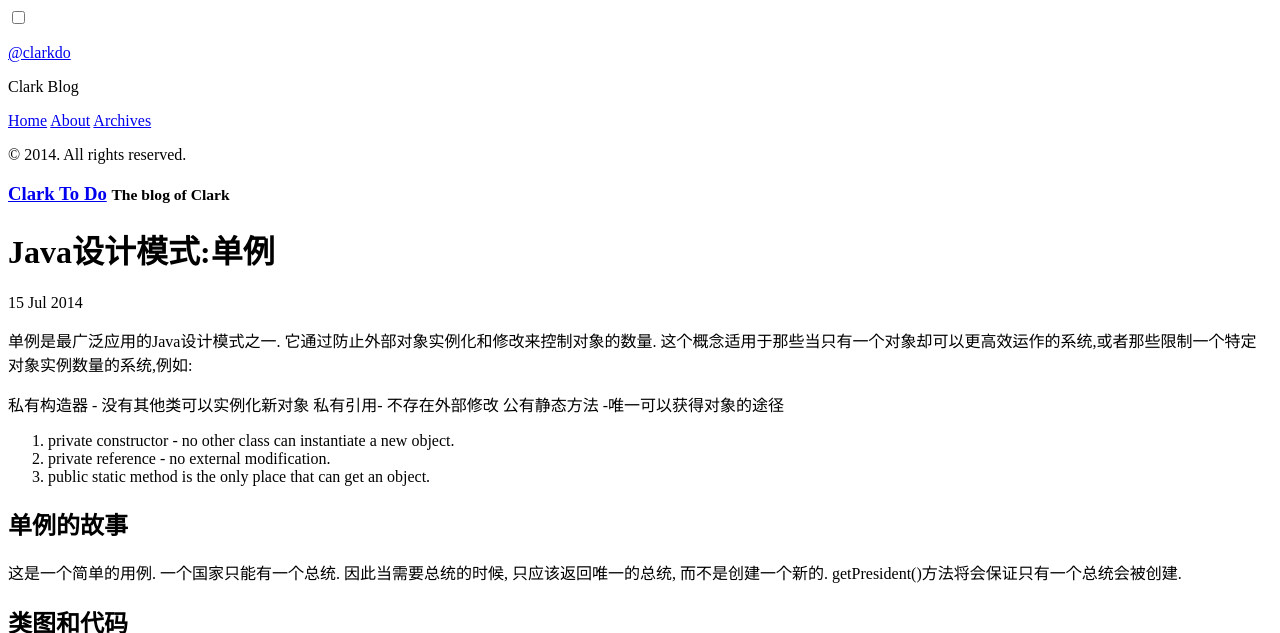
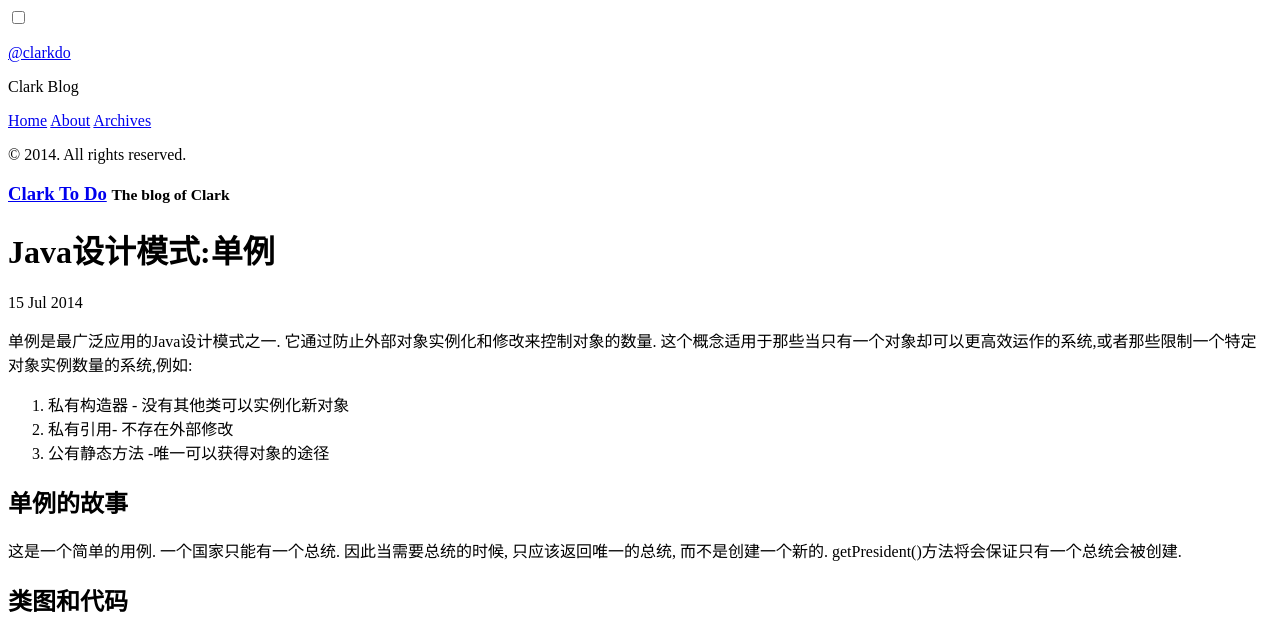
Before and after one commit to clarkdo/clarkdo.github.com, a Jekyll site: the page built from _posts/2014-07-15-11.md, in a window 1280 px wide and 900 px high, cut to the strip 0-633 px from the top of the window. Built offline with Jekyll 4.4.1, drawn with Linux system fonts in a browser that asks for light colours; Markdown is read by kramdown in place of the engine named in the settings; comment, search, counter and statistics services are not loaded.

Commit message:
new post

```diff
--- a/_posts/2014-07-15-11.md
+++ b/_posts/2014-07-15-11.md
@@ -5,13 +5,11 @@ comments: true
 ---
 单例是最广泛应用的Java设计模式之一. 它通过防止外部对象实例化和修改来控制对象的数量. 这个概念适用于那些当只有一个对象却可以更高效运作的系统,或者那些限制一个特定对象实例数量的系统,例如:
 
-私有构造器 - 没有其他类可以实例化新对象
-私有引用- 不存在外部修改
-公有静态方法 -唯一可以获得对象的途径
+1. 私有构造器 - 没有其他类可以实例化新对象
+2. 私有引用- 不存在外部修改
+3. 公有静态方法 -唯一可以获得对象的途径
 
-1. private constructor - no other class can instantiate a new object.
-2. private reference - no external modification.
-3. public static method is the only place that can get an object.
+
 
 ##单例的故事
 
```
